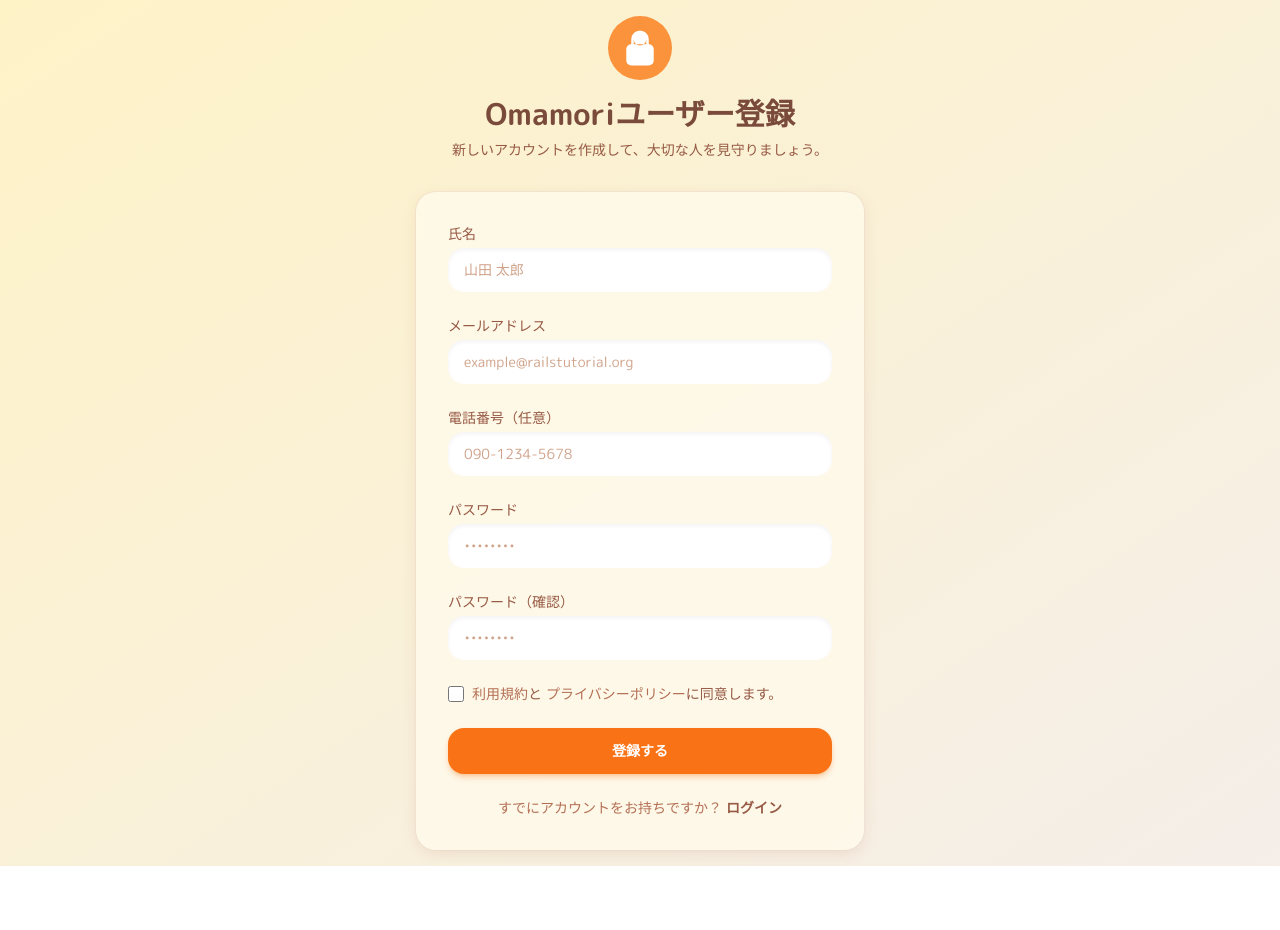
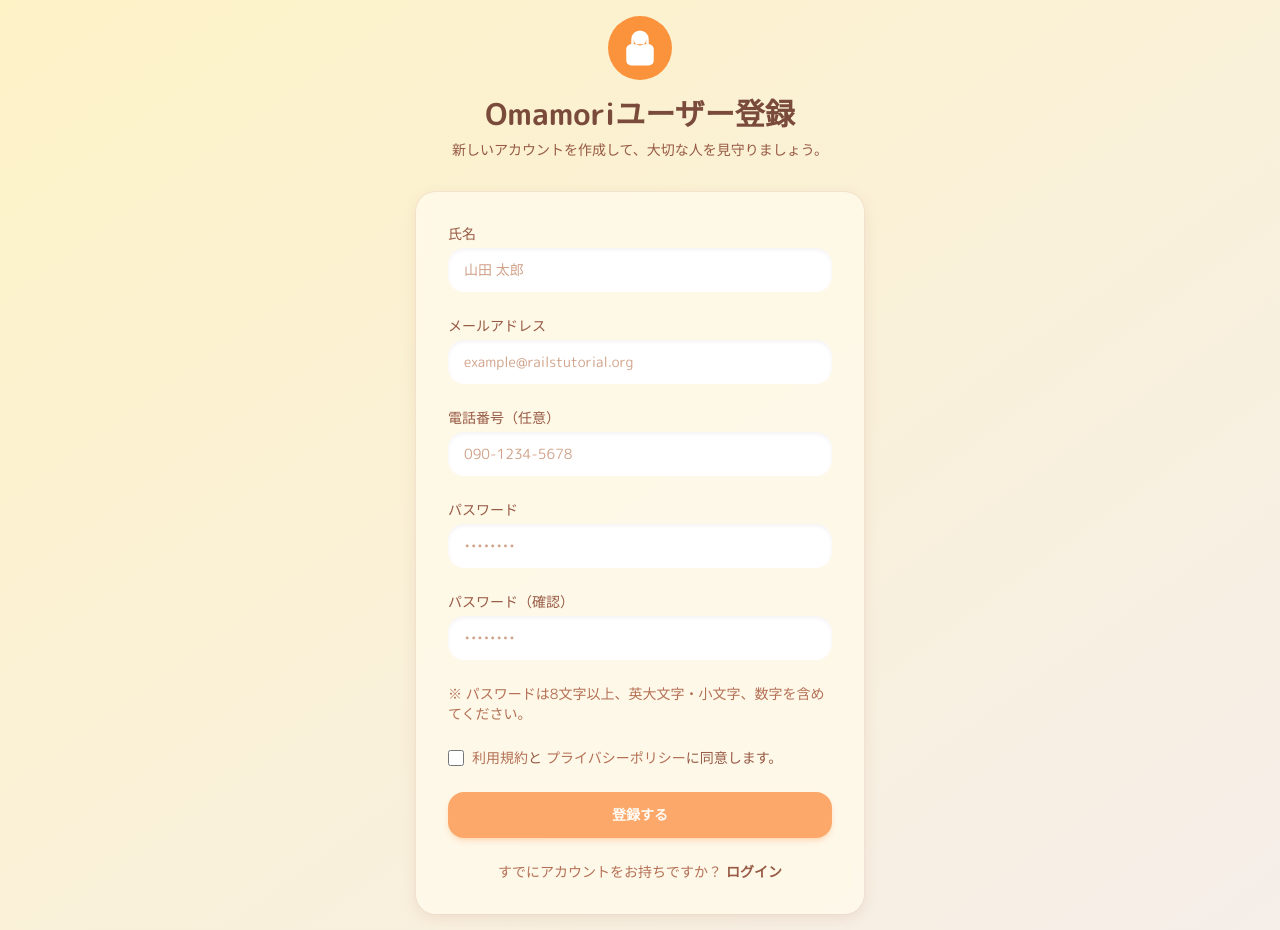
Before and after one commit to Reo05-code/omamori, a Next.js app in the folder frontend/: page /register in a window 1280 px wide. Before the commit the page ends 866 px from the top, so only its background shows below. Built offline with nearby package versions, Linux system fonts and the light colour scheme; no server answers.

Commit message:
(#23) feat: 登録フォームに共通のパスワード検証を適用

```diff
--- a/frontend/src/app/(auth)/register/RegisterForm.tsx
+++ b/frontend/src/app/(auth)/register/RegisterForm.tsx
@@ -2,6 +2,7 @@
 
 import { useState } from 'react'
 import { signUp } from '@/lib/api/auth'
+import { isStrongPassword } from '@/lib/utils'
 import Input from '@/components/ui/Input'
 import PrimaryButton from '@/components/ui/PrimaryButton'
 import ErrorView from '@/components/common/ErrorView'
@@ -17,6 +18,10 @@ export default function RegisterForm() {
   const [error, setError] = useState<string | null>(null)
   const [success, setSuccess] = useState<string | null>(null)
 
+  // パスワード検証フラグ（コンポーネント全体で利用）
+  const passwordValid = isStrongPassword(password)
+  const passwordsMatch = password === passwordConfirm
+
   async function handleSubmit(e: React.FormEvent) {
     e.preventDefault()
     setError(null)
@@ -29,6 +34,12 @@ export default function RegisterForm() {
 
     if (password !== passwordConfirm) {
       setError('パスワードが一致しません。')
+      return
+    }
+
+    // パスワード強度を共通関数で検証（変数はコンポーネント上で計算済み）
+    if (!passwordValid) {
+      setError('パスワードは8文字以上で、英大文字・小文字・数字を含めてください。')
       return
     }
 
@@ -72,11 +83,21 @@ export default function RegisterForm() {
       </div>
 
       <div>
-        <Input id="password" name="password" type="password" required label="パスワード" value={password} onChange={(e) => setPassword(e.target.value)} placeholder="••••••••" />
+        <Input id="password" name="password" type="password" required aria-describedby="pw-help" label="パスワード" value={password} onChange={(e) => setPassword(e.target.value)} placeholder="••••••••" />
       </div>
 
       <div>
         <Input id="password-confirm" name="password-confirm" type="password" required label="パスワード（確認）" value={passwordConfirm} onChange={(e) => setPasswordConfirm(e.target.value)} placeholder="••••••••" />
+      </div>
+
+      <div id="pw-help" className="text-sm text-warm-brown-600" aria-live="polite">
+        <p>※ パスワードは8文字以上、英大文字・小文字、数字を含めてください。</p>
+        <p className={"mt-1 " + (password ? (passwordValid ? 'text-green-600' : 'text-red-600') : '')}>
+          {password ? (passwordValid ? 'パスワード要件を満たしています' : 'パスワードの要件を満たしていません') : ''}
+        </p>
+        <p className={passwordConfirm ? (password === passwordConfirm ? 'text-green-600' : 'text-red-600') : ''}>
+          {passwordConfirm ? (password === passwordConfirm ? 'パスワードが一致しています' : '確認パスワードと一致していません') : ''}
+        </p>
       </div>
 
       <div className="flex items-center">
@@ -88,7 +109,7 @@ export default function RegisterForm() {
       </div>
 
       <div>
-        <PrimaryButton type="submit" loading={loading}>
+        <PrimaryButton type="submit" loading={loading} disabled={loading || !isStrongPassword(password) || password !== passwordConfirm}>
           登録する
         </PrimaryButton>
       </div>
```
